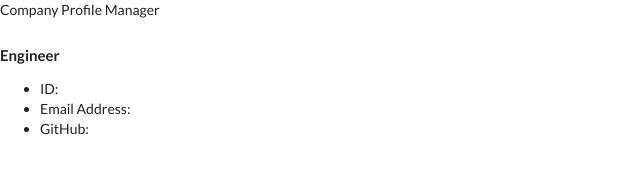
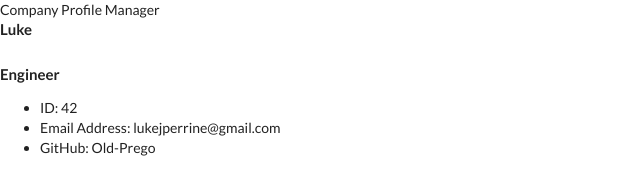
Before and after one commit to Old-Prego/team-generator, a website: page company.html in a window 1280 px wide. Shown: the whole page, without its empty margins (0-640 px from the left). Drawn offline with nearby package versions, Linux system fonts and the light colour scheme.

```diff
--- a/company.html
+++ b/company.html
@@ -14,12 +14,15 @@
         <div class="container">
             <div class="row"><div class="col-4>
             <div class="card mx-auto">
-                <h4 class="card-header"></h4>
+                <h4 class="card-header">Luke</h4>
                 <h4 class="card-header">Engineer</h4>
                 <ul class="list-group">
-                    <li class="list-group-item">ID: </li>
-                    <li class="list-group-item">Email Address: </li>
-                    <li class="list-group-item">GitHub: </li>
+                    <li class="list-group-item">ID: 42</li>
+                    <li class="list-group-item">Email Address: lukejperrine@gmail.com</li>
+                    <li class="list-group-item">GitHub: Old-Prego</li>
                 </ul>
             </div>
-        </div>
+        </div></div>
+    </div>
+</body>
+</html>
```
Also changed, not shown: README.md.
